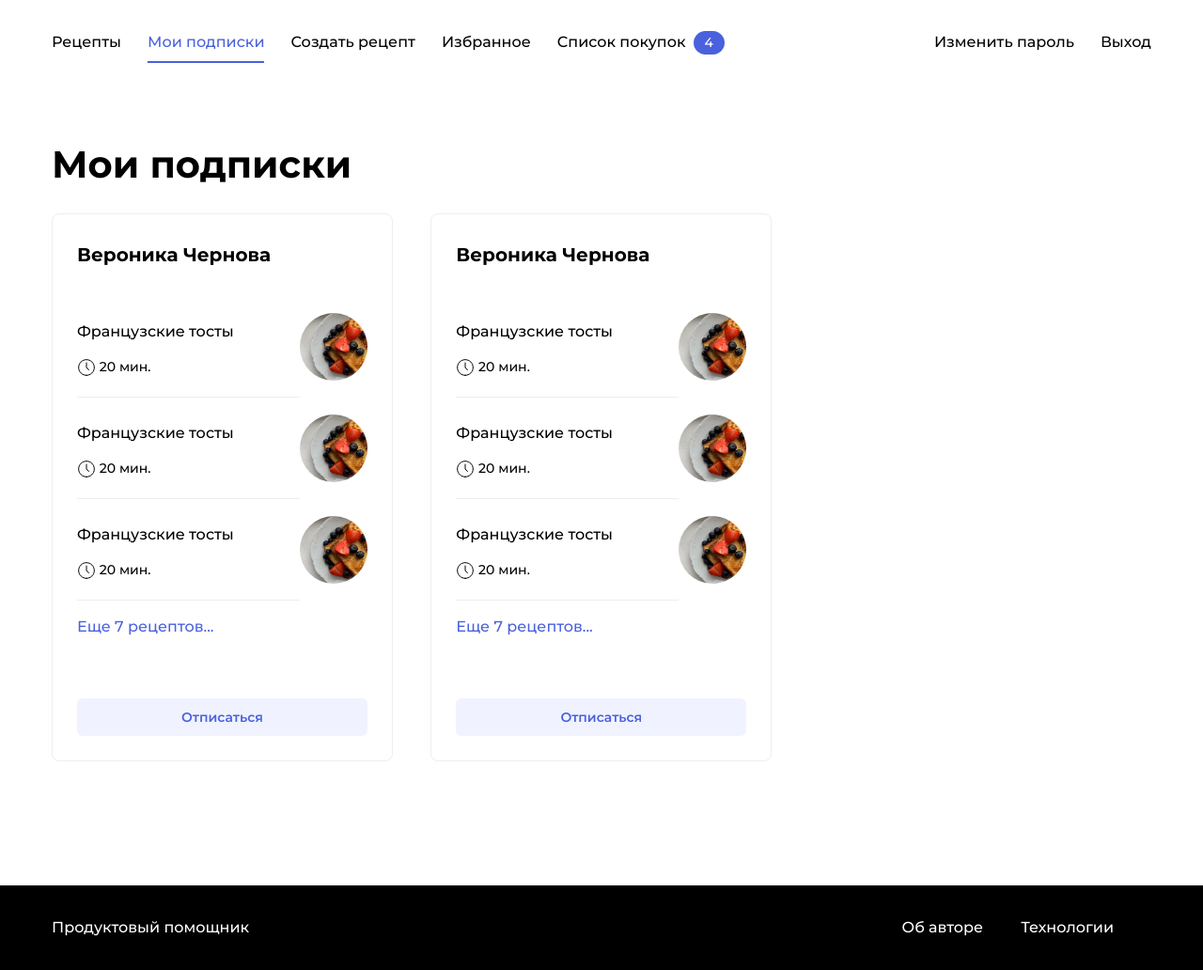
After one commit to TheKosteich/foodgram-project, a Django app: page /recipes/followings/ in a window 1280 px wide. The commit adds this page. Shown: the whole page at 94% size. Run offline with Django 3.2, Linux system fonts and the light colour scheme; the visitor is signed in with stand-in values (Sample User, id 1); data that the repository does not hold is empty.

Commit message:
Temp commit

```diff
--- /dev/null
+++ b/recipes/templates/recipes/followings.html
@@ -0,0 +1,132 @@
+{% extends "base.html" %}
+
+{% load static %}
+
+{% block title %} Мои подписки {% endblock %}
+
+{% block styles %}
+  <link rel="stylesheet" href={% static 'pages/myFollow.css' %}>
+{% endblock %}
+
+{% block content %}
+  <div class="main__header">
+    <h1 class="main__title">Мои подписки</h1>
+  </div>
+  <div class="card-list">
+
+    {% for following in followings %}
+      <div class="card-user" data-author={{ following.author.id }}>
+        <div class="card-user__header">
+          <h2 class="card-user__title">{{ following.author.get_full_name }}</h2>
+        </div>
+        <div class="card-user__body">
+          <ul class="card-user__items">
+
+            {% for recipe in following.author.recipes.all %}
+              <li class="card-user__item">
+                <div class="recipe">
+                  <img src={{ recipe.image.url }} alt={{ recipe.title }} class="recipe__image">
+                  <h3 class="recipe__title">{{ recipe.title }}</h3>
+                  <p class="recipe__text">
+                    <span class="icon-time"></span> {{ recipe.cooking_time }}
+                  </p>
+                </div>
+              </li>
+            {% endfor %}
+            <li class="card-user__item">
+              <a href="#" class="card-user__link link">Еще 7 рецептов...</a>
+            </li>
+          </ul>
+        </div>
+        <div class="card-user__footer">
+          <button class="button button_style_light-blue button_size_auto" name="subscribe">
+            Отписаться
+          </button>
+        </div>
+      </div>
+    {% endfor %}
+
+    <div class="card-user" data-author="707">
+            <div class="card-user__header">
+                <h2 class="card-user__title">Вероника Чернова</h2>
+            </div>
+            <div class="card-user__body">
+                <ul class="card-user__items">
+                    <li class="card-user__item">
+                        <div class="recipe">
+                            <img src="./images/testCardImg.png" alt="какой-то-текст" class="recipe__image">
+                            <h3 class="recipe__title">Французские тосты</h3>
+                            <p class="recipe__text"><span class="icon-time"></span> 20 мин.</p>
+                        </div>
+                    </li>
+                    <li class="card-user__item">
+                        <div class="recipe">
+                            <img src="./images/testCardImg.png" alt="какой-то-текст" class="recipe__image">
+                            <h3 class="recipe__title">Французские тосты</h3>
+                            <p class="recipe__text"><span class="icon-time"></span> 20 мин.</p>
+                        </div>
+                    </li>
+                    <li class="card-user__item">
+                        <div class="recipe">
+                            <img src="./images/testCardImg.png" alt="какой-то-текст" class="recipe__image">
+                            <h3 class="recipe__title">Французские тосты</h3>
+                            <p class="recipe__text"><span class="icon-time"></span> 20 мин.</p>
+                        </div>
+                    </li>
+                    <li class="card-user__item">
+                        <a href="#" class="card-user__link link">Еще 7 рецептов...</a>
+                    </li>
+                </ul>
+            </div>
+            <div class="card-user__footer">
+                <button class="button button_style_light-blue button_size_auto" name="subscribe">Отписаться</button>
+            </div>
+        </div>
+    <div class="card-user" data-author="7091">
+            <div class="card-user__header">
+                <h2 class="card-user__title">Вероника Чернова</h2>
+            </div>
+            <div class="card-user__body">
+                <ul class="card-user__items">
+                    <li class="card-user__item">
+                        <div class="recipe">
+                            <img src="./images/testCardImg.png" alt="какой-то-текст" class="recipe__image">
+                            <h3 class="recipe__title">Французские тосты</h3>
+                            <p class="recipe__text"><span class="icon-time"></span> 20 мин.</p>
+                        </div>
+                    </li>
+                    <li class="card-user__item">
+                        <div class="recipe">
+                            <img src="./images/testCardImg.png" alt="какой-то-текст" class="recipe__image">
+                            <h3 class="recipe__title">Французские тосты</h3>
+                            <p class="recipe__text"><span class="icon-time"></span> 20 мин.</p>
+                        </div>
+                    </li>
+                    <li class="card-user__item">
+                        <div class="recipe">
+                            <img src="./images/testCardImg.png" alt="какой-то-текст" class="recipe__image">
+                            <h3 class="recipe__title">Французские тосты</h3>
+                            <p class="recipe__text"><span class="icon-time"></span> 20 мин.</p>
+                        </div>
+                    </li>
+                    <li class="card-user__item">
+                        <a href="#" class="card-user__link link">Еще 7 рецептов...</a>
+                    </li>
+                </ul>
+            </div>
+            <div class="card-user__footer">
+                <button class="button button_style_light-blue button_size_auto" name="subscribe">Отписаться</button>
+            </div>
+        </div>
+
+  </div>
+
+  {% if page.has_other_pages %}
+    {% include "paginator.html" with page=page paginator=paginator %}
+  {% endif %}
+
+{% endblock %}
+
+{% block scripts %}
+  <script src={% static 'js/components/MyFollow.js' %}></script>
+{% endblock%}
--- a/recipes/templates/recipes/new_recipe.html
+++ b/recipes/templates/recipes/new_recipe.html
@@ -81,7 +81,8 @@
       <div class="form__group">
         <span class="form__label">Загрузить фото</span>
         <div class="form__field-group">
-          <input type="file" name="file" id="id_file">
+          <label for="id_file" class="form__file-button">Выбрать файл</label>
+          <input type="file" class="form__file" name="file" id="id_file">
           <span class="form__error"></span>
         </div>
       </div>
--- a/recipes/urls.py
+++ b/recipes/urls.py
@@ -3,7 +3,7 @@ from recipes import views
 
 
 urlpatterns = [
-    path('follows/', views.get_follows, name='follows'),
+    path('followings/', views.get_followings, name='followings'),
     path('new/', views.create_recipe, name='new_recipe'),
     path('favorites/', views.get_favorites, name='favorites'),
     path('shop_list/', views.get_shop_list, name='shop_list'),
--- a/recipes/views.py
+++ b/recipes/views.py
@@ -2,7 +2,7 @@ from django.core.paginator import Paginator
 from django.shortcuts import render
 from django.contrib.auth.decorators import login_required
 
-from recipes.models import Recipe
+from recipes.models import Recipe, Follow
 
 
 def get_recipes(request):
@@ -14,8 +14,9 @@ def get_recipes(request):
 
 
 @login_required(login_url='login')
-def get_follows(request):
-    return render(request, 'recipes/follows.html')
+def get_followings(request):
+    context = {'followings': request.user.followings.all()}
+    return render(request, 'recipes/followings.html', context=context)
 
 
 @login_required(login_url='login')
--- a/templates/header.html
+++ b/templates/header.html
@@ -6,7 +6,7 @@
           <a href="/" class="nav__link link">Рецепты</a>
         </li>
         {% if user.is_authenticated %}
-          {% url 'follows' as url %}
+          {% url 'followings' as url %}
           <li class="nav__item {% if request.path == url %}nav__item_active{% endif %}">
             <a href={{ url }} class="nav__link link">Мои подписки</a>
           </li>
```
Also changed, not shown: recipes/admin.py (+8 -1 lines), recipes/models.py (+8 -2 lines), recipes/templates/recipes/follows.html (deleted, +0 -106 lines).
